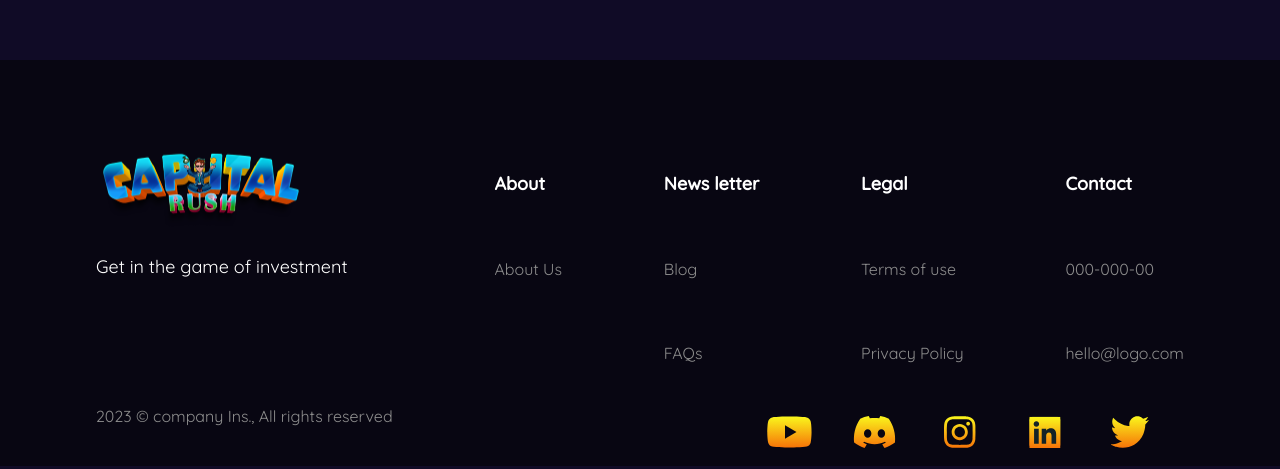
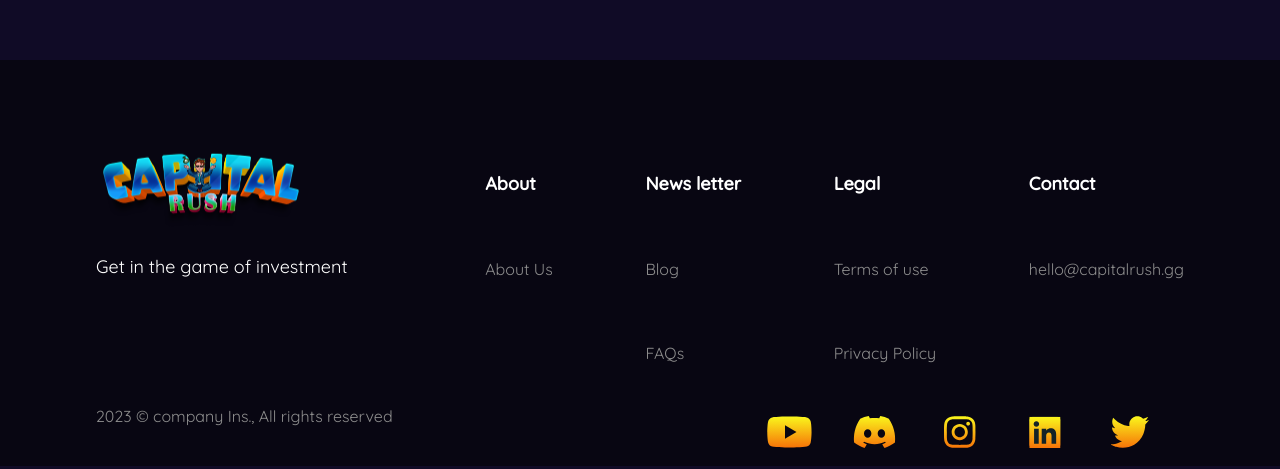
Before and after one commit to metronometech/capitalRush2, a Next.js app: page / in a window 1280 px wide. Shown: the part 7371-7840 px from the top of the page. Built offline with nearby package versions, Linux system fonts and the light colour scheme; a web font is replaced by a local one.

Commit message:
All done

```diff
--- a/components/common/FooterElem.jsx
+++ b/components/common/FooterElem.jsx
@@ -61,11 +61,11 @@ const Footer = () => {
                 Contact
               </h3>
             </Link>
+            {/* <p className=" mt-16 text-[16px] text-[#8D8D8D] font-quicksand">
+              000-000-00
+            </p> */}
             <p className=" mt-16 text-[16px] text-[#8D8D8D] font-quicksand">
-              000-000-00
-            </p>
-            <p className=" mt-16 text-[16px] text-[#8D8D8D] font-quicksand">
-              hello@logo.com
+              hello@capitalrush.gg
             </p>
           </div>
         </div>
@@ -165,11 +165,11 @@ const Footer = () => {
                 Contact
               </h3>
             </Link>
+            {/* <p className=" mt-16 text-[16px] text-[#8D8D8D] font-quicksand">
+              000-000-00
+            </p> */}
             <p className=" mt-16 text-[16px] text-[#8D8D8D] font-quicksand">
-              000-000-00
-            </p>
-            <p className=" mt-16 text-[16px] text-[#8D8D8D] font-quicksand">
-              hello@logo.com
+              hello@capitalrush.gg
             </p>
           </div>
         </div>
```
